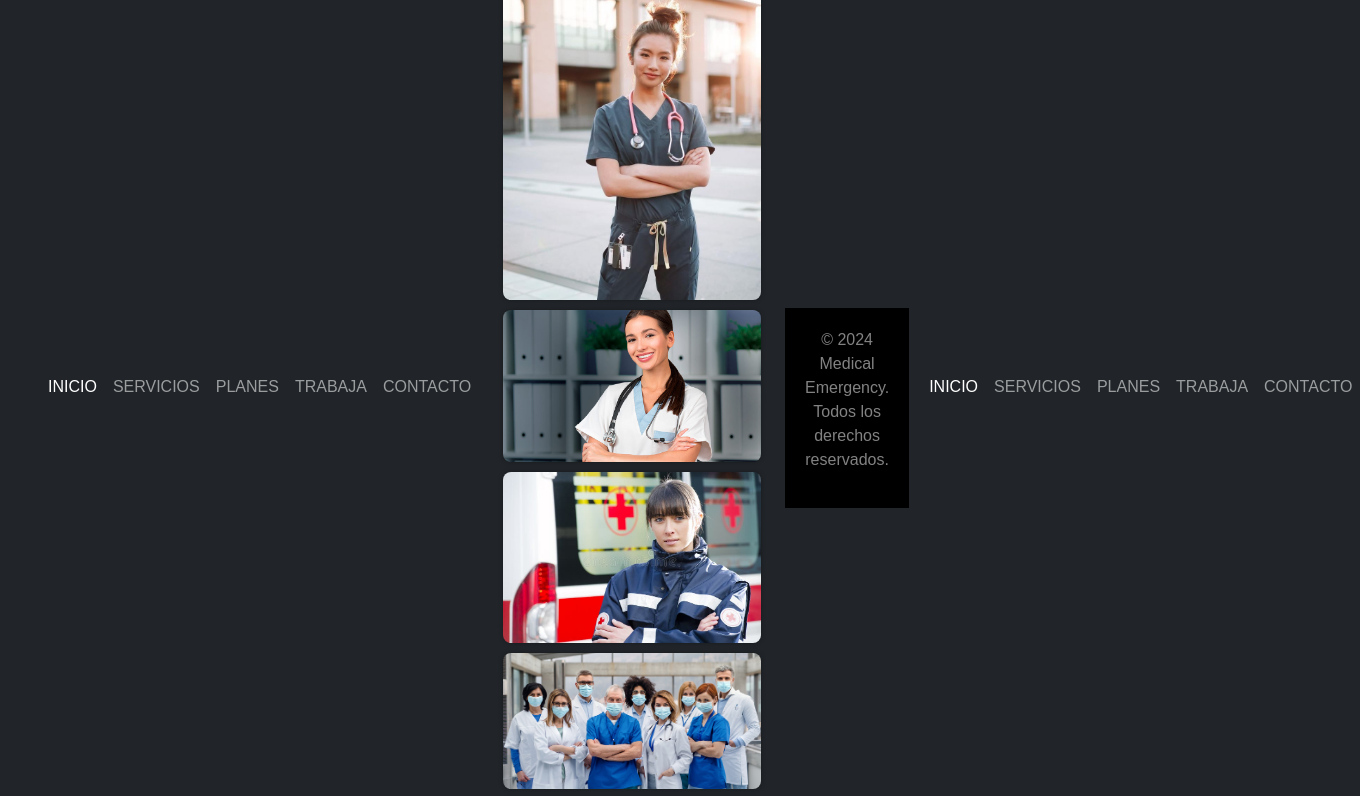
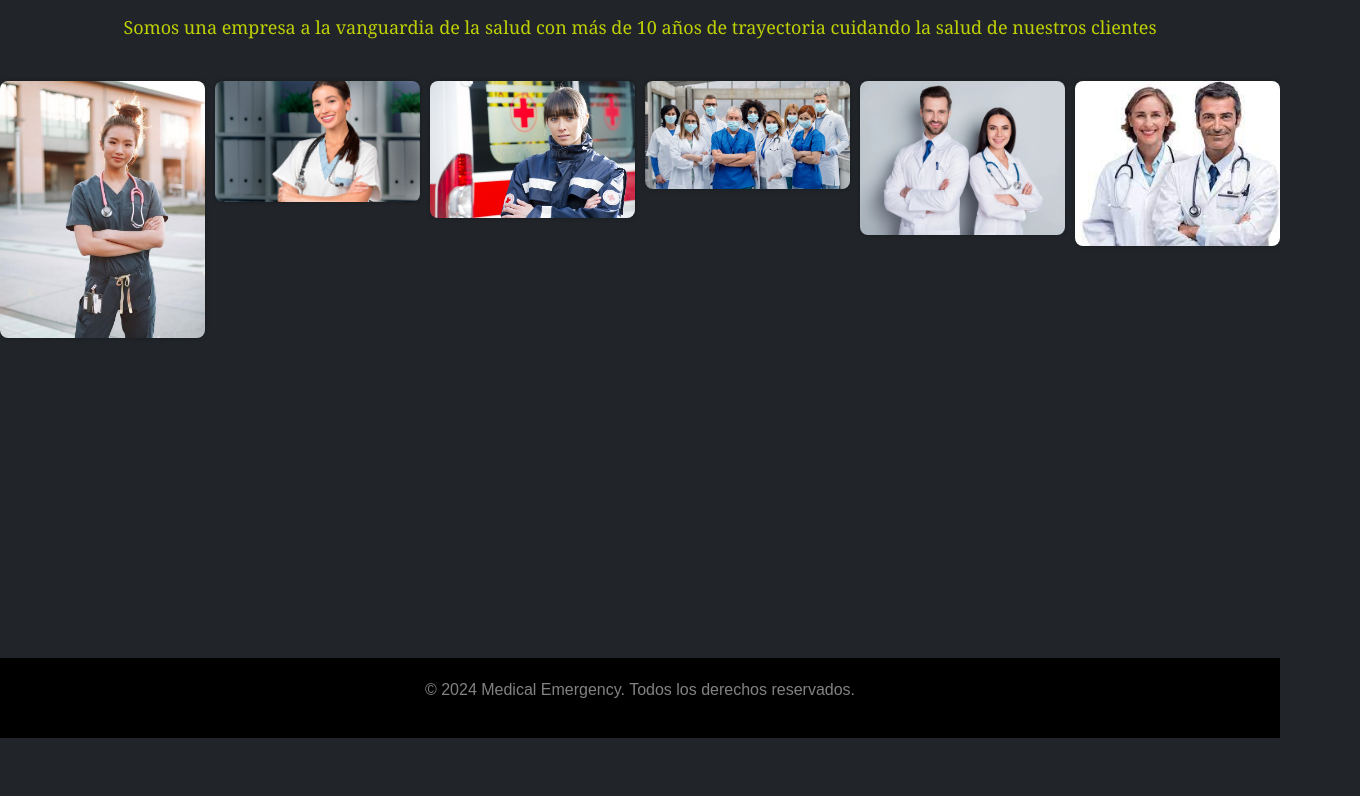
Before and after one commit to elflaki/pre-entregable-2, a plain HTML site: page index.html in a window 1280 px wide. Shown: the part 452-1248 px from the top of the page, 1360 px wide, since content can reach past the window. After the commit the page ends 1190 px from the top, so only its background shows below. Drawn offline with nearby package versions, Linux system fonts and the light colour scheme.

Commit message:
se soluciona problema del index

```diff
--- a/index.html
+++ b/index.html
@@ -1,24 +1,6 @@
 <!DOCTYPE html>
 <html lang="en">
-    <head>
-            <meta charset="UTF-8">
-            <meta name="viewport" content="width=device-width, initial-scale=1.0">
-            <!--link de mi boostrap-->
-            <link href="https://cdn.jsdelivr.net/npm/bootstrap@5.3.2/dist/css/bootstrap.min.css" rel="stylesheet" integrity="sha384-T3c6CoIi6uLrA9TneNEoa7RxnatzjcDSCmG1MXxSR1GAsXEV/Dwwykc2MPK8M2HN" crossorigin="anonymous">
-            <!--link del mi css-->
-            <link rel="stylesheet" href="./CSS/styles.css">
-            <title>Menu Navegación</title>
-    </head>
-  <body class="bg-dark">
-
-
-    <header>
-
-      <nav class="navbar navbar-expand-lg navbar-dark bg-dark">
-        <div class="container-fluid">
-            <!DOCTYPE html>
-<html lang="en">
-    <head class="container">
+     <head>
             <meta charset="UTF-8">
             <meta name="viewport" content="width=device-width, initial-scale=1.0">
             <!--link de mi boostrap-->
@@ -64,100 +46,6 @@
       </nav>
     </header>
         <br>
-      <main class="container">
-
-              <div class="titulo-principal"><h1>Medical Emergency </h1></div>
-              <br>
-              <div class="bordered-container">
-                <div class="titulo-secundario"><h2>Quienes somos?</h2></div>
-            </div>
-            <p class="descripcion-principal">Somos una empresa a la vanguardia de la salud con más de 10 años de trayectoria cuidando la salud de nuestros clientes</p>
-            <br>
-            <div class="image-grid">
-                <img src="./img/colage grid.jpg" alt="foto">
-                <img src="./img/colage grid doc.jpg" alt="doctora">
-                <img src="./img/colage 2.jpg" alt="doctores">
-                <img src="./img/colage 3.jpg" alt="paramedicos">
-                <img src="./img/docs.webp" alt="2 medicos">
-                <img src="./img/images.jpg" alt="2 medicos">
-                <!-- Agrega más imágenes según sea necesario -->
-            </div>
-
-
-
-
-
-
-
-
-
-
-
-
-
-
-
-
-
-
-      </main>
-
-
-    <footer class="container">
-
-        <div class="footer">
-            <p>&copy; 2024 Medical Emergency. Todos los derechos reservados.</p>
-
-        </div>
-
-
-
-
-
-
-
-    </footer>
-    <script src="https://cdn.jsdelivr.net/npm/bootstrap@5.3.2/dist/js/bootstrap.bundle.min.js" integrity="sha384-C6RzsynM9kWDrMNeT87bh95OGNyZPhcTNXj1NW7RuBCsyN/o0jlpcV8Qyq46cDfL" crossorigin="anonymous"></script>
-
-
-
-
-
-
-
-
-  </body>
-
-</html>
-            <button class="navbar-toggler" type="button" data-bs-toggle="collapse" data-bs-target="#navbarText" aria-controls="navbarText" aria-expanded="false" aria-label="Toggle navigation">
-                <span class="navbar-toggler-icon"></span>
-            </button>
-            <div class="collapse navbar-collapse" id="navbarText">
-                <ul class="navbar-nav me-auto mb-2 mb-lg-0">
-                    <li class="nav-item">
-                        <a class="nav-link active" aria-current="page" href="#">INICIO</a>
-                    </li>
-                    <li class="nav-item">
-                        <a class="nav-link" href="./pages/servicios.html">SERVICIOS</a>
-                    </li>
-                    <li class="nav-item">
-                        <a class="nav-link" href="./pages/planes.html">PLANES</a>
-                    </li>
-                    <li class="nav-item">
-                      <a class="nav-link" href="./pages/trabaja.html">TRABAJA</a>
-                    </li>
-                    <li class="nav-item">
-                      <a class="nav-link" href="./pages/contacto.html">CONTACTO</a>
-                  </li>
-                  </ul>
-
-
-
-            </div>
-        </div>
-      </nav>
-    </header>
-        <br>
       <main>
 
               <div class="titulo-principal"><h1>Medical Emergency </h1></div>
@@ -174,7 +62,7 @@
                 <img src="./img/colage 3.jpg" alt="paramedicos">
                 <img src="./img/docs.webp" alt="2 medicos">
                 <img src="./img/images.jpg" alt="2 medicos">
-                <!-- Agrega más imágenes según sea necesario -->
+
             </div>
 
 
```
